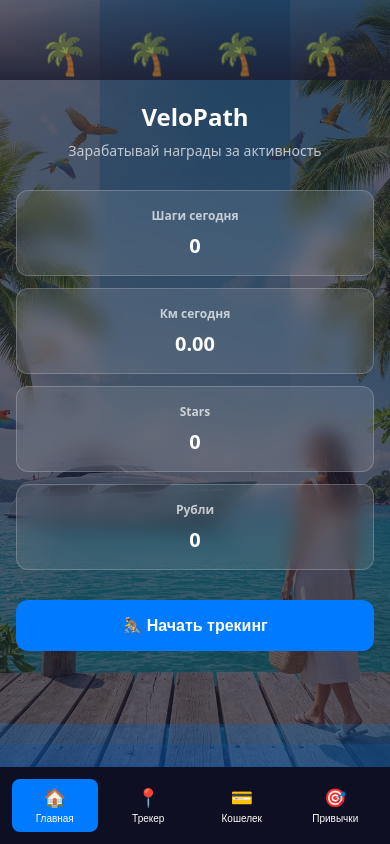
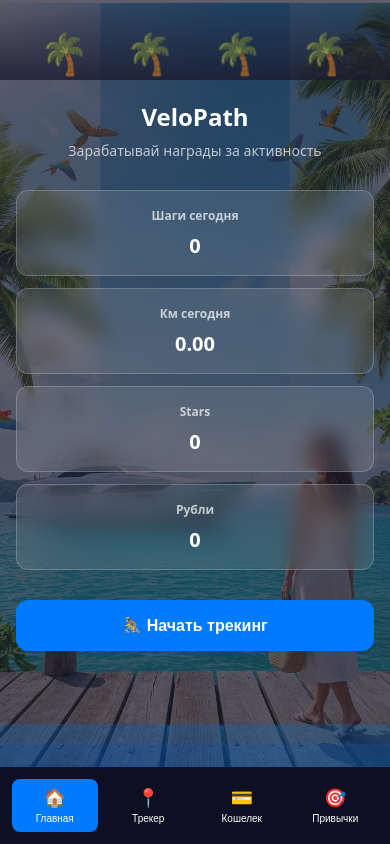
Before and after one commit to DmitriyDzhambek/Mini-appYacht, a website: page index.html in a window 390 px wide. Drawn offline with Linux system fonts and the light colour scheme.

Commit message:
Add responsive image styles for mobile optimization
- Keep all existing functionality intact
- Add responsive image styles for Android/iPhone
- Optimize background display for different screen sizes
- Add media queries for tablets and mobile devices
- Ensure proper image scaling and positioning
- Maintain cross-browser compatibility

```diff
--- a/index.html
+++ b/index.html
@@ -30,6 +30,25 @@
             -webkit-background-size:cover;
             -moz-background-size:cover;
             -o-background-size:cover
+        }
+
+        /* Responsive image for mobile devices */
+        @media (max-width: 768px) {
+            body {
+                background-image: url('background.jpg');
+                background-size: 100% auto;
+                background-position: top center;
+                background-attachment: fixed;
+            }
+        }
+
+        @media (max-width: 480px) {
+            body {
+                background-image: url('background.jpg');
+                background-size: 120% auto;
+                background-position: center center;
+                background-attachment: scroll;
+            }
         }
         body::before{
             content:'';
```
